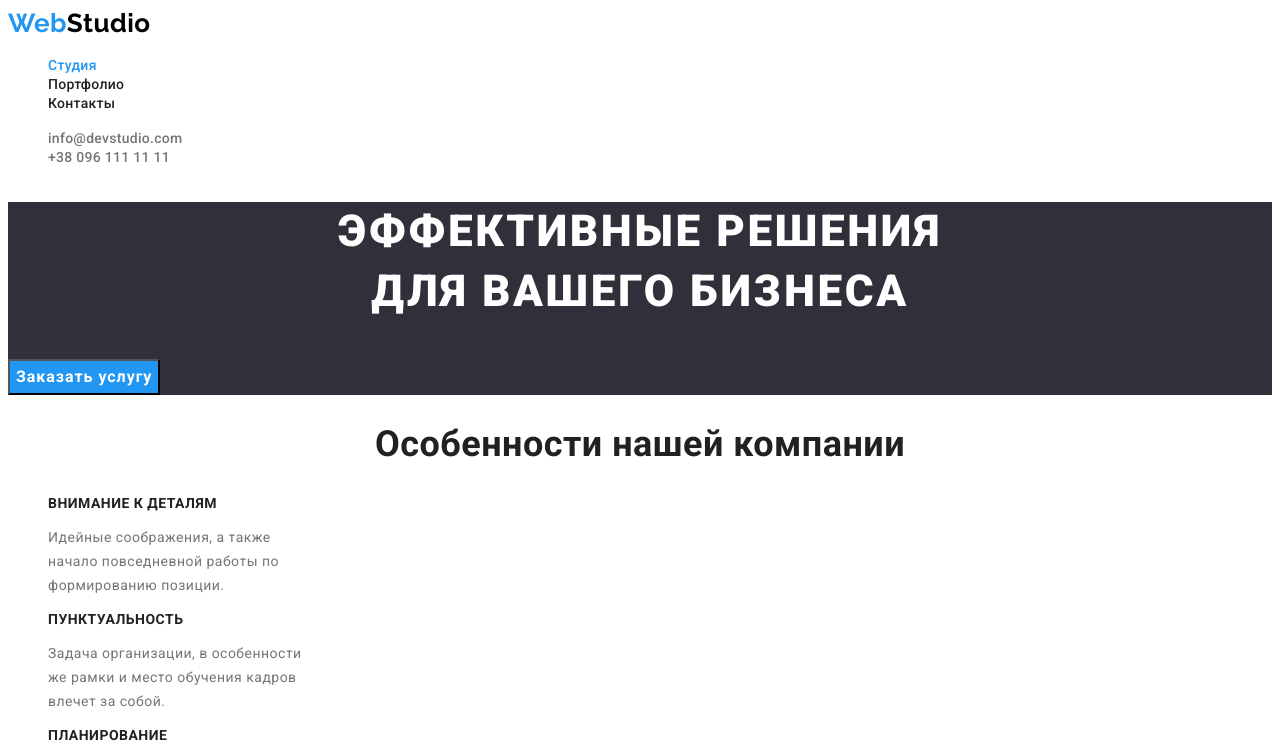
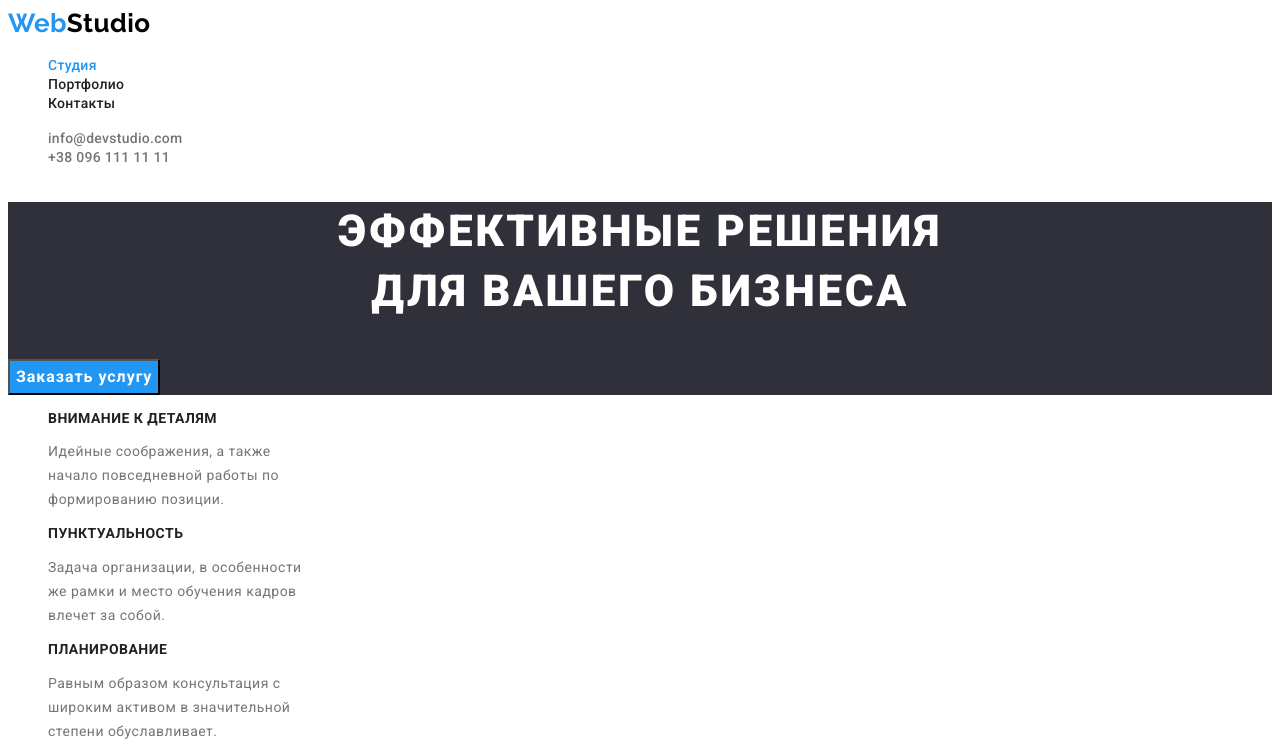
Before and after one commit to SerhiiKifa/goit-markup-hw-02, a plain HTML site: page index.html in a window 1280 px wide. Shown: the top 755 px of the page. Drawn offline with Linux system fonts and the light colour scheme.

Commit message:
Скривает заголовки, вносит правки.

```diff
--- a/css/style.css
+++ b/css/style.css
@@ -25,9 +25,22 @@ body {
   font-family: 'Roboto', sans-serif;
   letter-spacing: 0.03em;
 }
+/* Скрытый титул */
+.visually-hidden {
+  position: absolute;
+  white-space: nowrap;
+  width: 1px;
+  height: 1px;
+  overflow: hidden;
+  border: 0;
+  padding: 0;
+  clip: rect(0 0 0 0);
+  clip-path: inset(50%);
+  margin: -1px;
+}
 /* панель навигации */
 .site-nav .link.current {
-  color: #2196f3;
+  color: var(--prymery-accent-color);
 }
 .logo.link {
   color: var(--prymery-accent-color);
--- a/index.html
+++ b/index.html
@@ -46,7 +46,7 @@
       <!--Особенности компании-->
       <section class="section">
         <!--скрытый титул-->
-        <h2 class="hidden section title">Особенности нашей компании</h2>
+        <h2 class="visually-hidden title">Особенности нашей компании</h2>
         <ul class="features list">
           <li>
             <h3 class="features title">Внимание к деталям</h3>
@@ -82,7 +82,7 @@
         </ul>
       </section>
       <!--Наша команда-->
-      <section class="our-team sections">
+      <section class="our-team section">
         <h2 class="section title">Наша команда</h2>
         <ul class="our-team list">
           <li>
```
Also changed, not shown: portfolio.html (+1 -1 lines).
